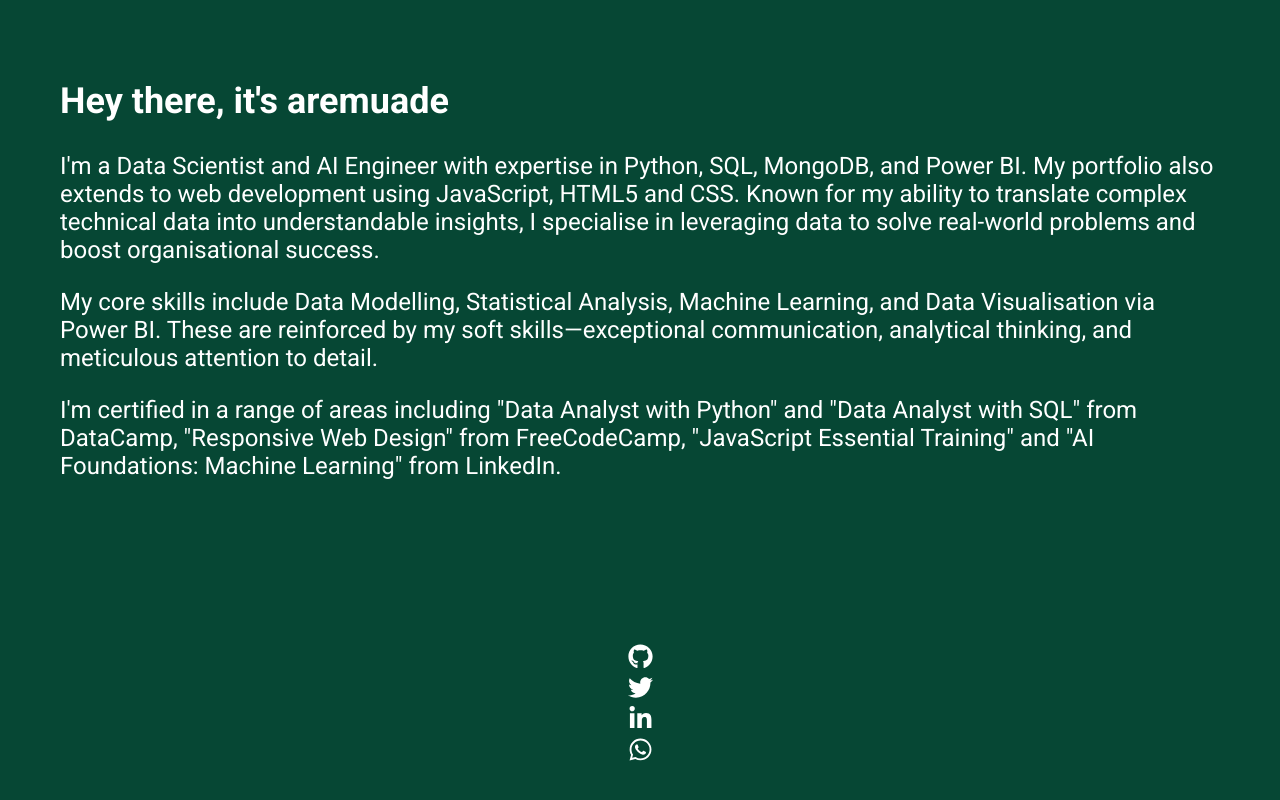
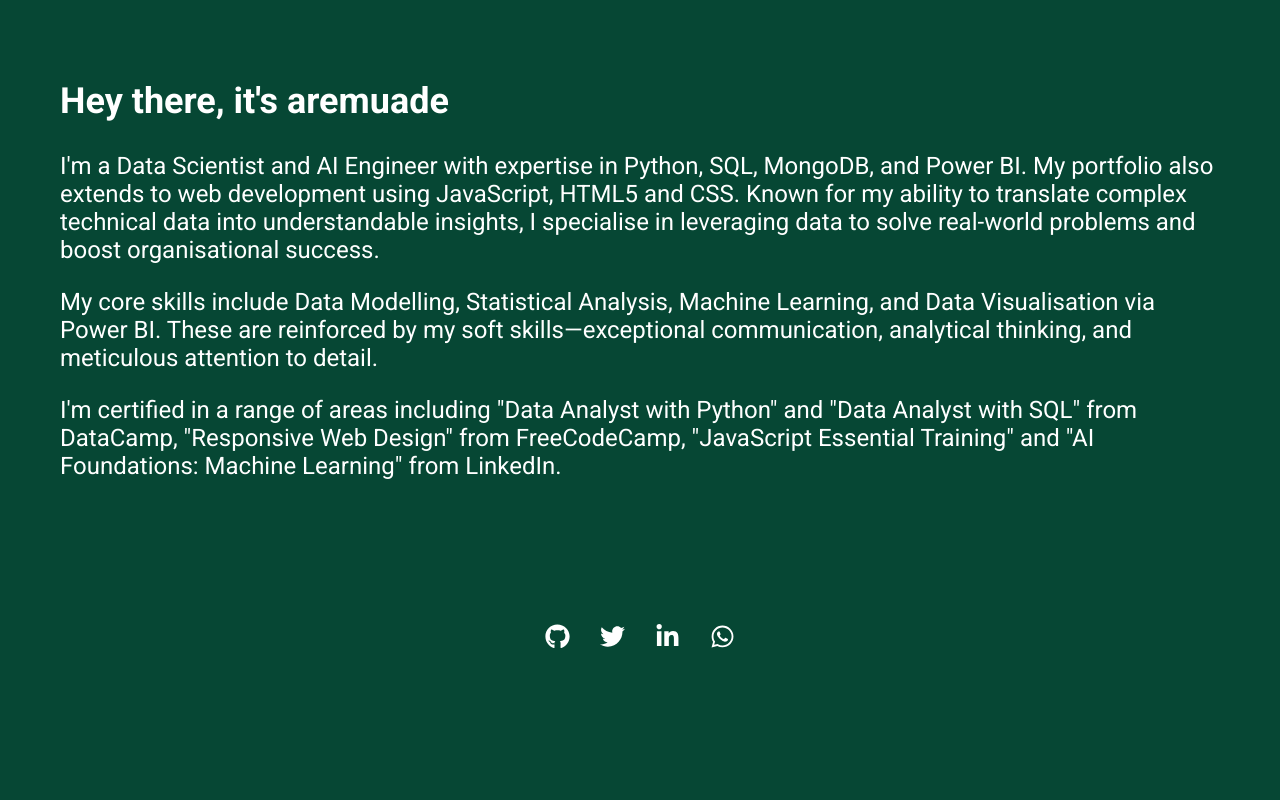
Before and after one commit to Abby-Wale/Abby-Wale.github.io, a Next.js app: page /about in a window 1280 px wide. Shown: the part 316-1116 px from the top of the page. After the commit the page ends 991 px from the top, so only its background shows below. Built offline with nearby package versions, Linux system fonts and the light colour scheme.

Commit message:
footer icons aligned

```diff
--- a/components/Layout.js
+++ b/components/Layout.js
@@ -19,7 +19,7 @@
       </div>
 
       <Footer>
-        <Footer1>
+
           <SocialIcon href="https://github.com/Abby-Wale" target="_blank" rel="noopener noreferrer">
             <FaGithub color="#fff" />
           </SocialIcon>
@@ -32,7 +32,7 @@
           <SocialIcon href="https://wa.me/447405263938" target="_blank" rel="noopener noreferrer">
             <FaWhatsapp color="#fff" />
           </SocialIcon>
-        </Footer1>
+
       </Footer>
 
       <style jsx>{`
@@ -62,8 +62,9 @@
 
 export const Footer = styled.div`
   display: flex;
-  flex-direction: column;
-  text-align: center;
+  flex-direction: row;
+  justify-content: center;
+  align-items: center;
   padding: 20px 0;
   a {
     text-decoration: none;
```
